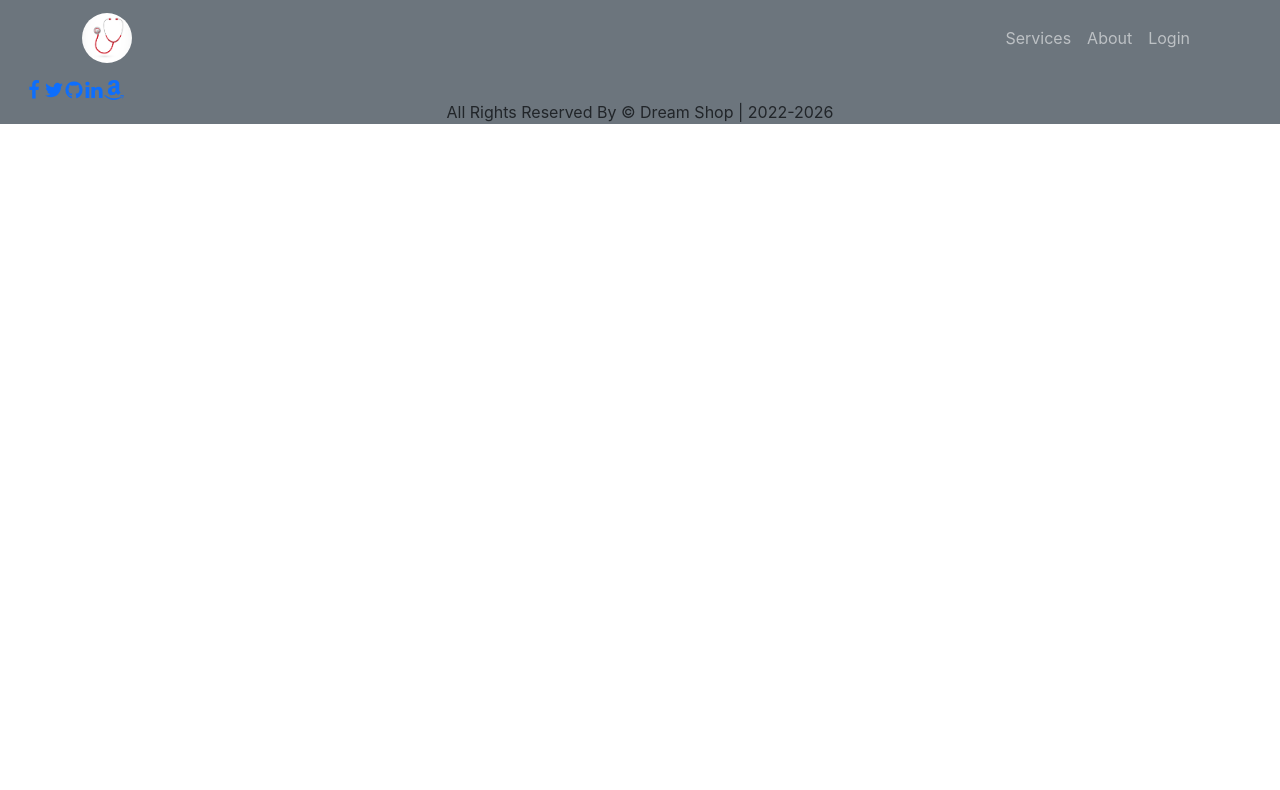
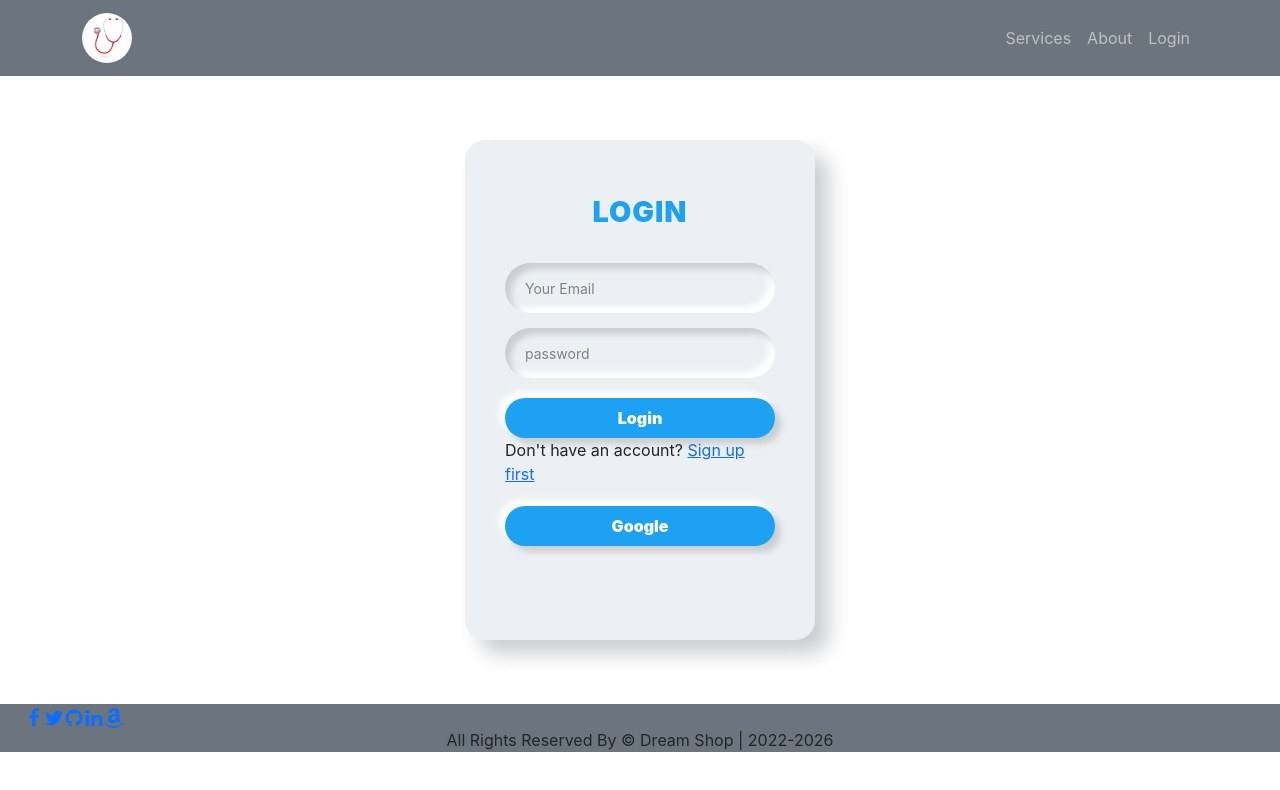
Before and after one commit to zannatreya/independent-service-provider, a React (Create React App) app: page /login in a window 1280 px wide. Shown: the top 790 px of the page. Built offline with nearby package versions, Linux system fonts and the light colour scheme; no server answers.

Commit message:
login implemented

```diff
--- a/package.json
+++ b/package.json
@@ -14,6 +14,7 @@
     "react-firebase-hooks": "^5.0.3",
     "react-router-dom": "^6.3.0",
     "react-scripts": "5.0.1",
+    "react-toastify": "^8.2.0",
     "web-vitals": "^2.1.4"
   },
   "scripts": {
--- a/src/App.js
+++ b/src/App.js
@@ -5,6 +5,9 @@ import Home from './Pages/Home/Home/Home';
 import About from './Pages/About/About';
 import ServiceDetail from './Pages/ServiceDetail/ServiceDetail';
 import Footer from './Pages/Shared/Footer/Footer';
+import Login from './Pages/Login/Login/Login';
+import CheckOut from './Pages/Checkout/CheckOut/CheckOut';
+import RequireAuth from './Pages/Login/RequireAuth/RequireAuth';
 
 function App() {
   return (
@@ -13,9 +16,15 @@ function App() {
       <Routes>
         <Route path="/" element={<Home />} />
         <Route path="/home" element={<Home />} />
-        {/* <Route path='/service/:serviceId' element={<ServiceDetail></ServiceDetail>}></Route> */}
-
+        <Route path='/service/:serviceId' element={<ServiceDetail></ServiceDetail>}></Route>
+        <Route path='/checkout' element={
+          <RequireAuth>
+            <CheckOut></CheckOut>
+          </RequireAuth>
+        }></Route>
         <Route path="/about" element={<About />} />
+        <Route path="/login" element={<Login />} />
+        {/* <Route path="/signup" element={<Signup />} /> */}
       </Routes>
       <Footer></Footer>
 
--- a/src/Pages/Checkout/CheckOut/CheckOut.js
+++ b/src/Pages/Checkout/CheckOut/CheckOut.js
@@ -0,0 +1,11 @@
+import React from 'react';
+
+const CheckOut = () => {
+    return (
+        <div>
+            <h2>checkout this</h2>
+        </div>
+    );
+};
+
+export default CheckOut;
--- a/src/Pages/Home/Service/Service.css
+++ b/src/Pages/Home/Service/Service.css
@@ -3,5 +3,50 @@
     border-radius: 10px;
     padding-bottom: 10px;
     text-align: center;
+    box-shadow: 4px 4px 12px #c5c5c5,
+        -4px -4px 12px #ffffff;
+
 
 }
+
+.service img {
+    width: 100%;
+}
+
+.btn {
+    background: linear-gradient(-45deg, #3f00b5, #9f69fe, #27c8b7, #3f00b5);
+    background-size: 800% 400%;
+    padding: 1em 2em;
+    display: inline-block;
+    border: none;
+    border-radius: 10px;
+    font-size: 17px;
+    font-weight: 700;
+    color: white;
+    transition: all .5s ease-in-out;
+    animation: gradient 10s infinite cubic-bezier(.62, .28, .23, .99) both;
+}
+
+.btn:hover {
+    animation: gradient 3s infinite;
+    transform: scale(1.05);
+}
+
+.btn:active {
+    animation: gradient 3s infinite;
+    transform: scale(0.8);
+}
+
+@keyframes gradient {
+    0% {
+        background-position: 0% 50%;
+    }
+
+    50% {
+        background-position: 100% 50%;
+    }
+
+    100% {
+        background-position: 0% 50%;
+    }
+}
--- a/src/Pages/Home/Service/Service.js
+++ b/src/Pages/Home/Service/Service.js
@@ -9,12 +9,12 @@ const Service = ({ service }) => {
         navigate(`/service/${id}`);
     }
     return (
-        <div className='service'>
+        <div className='service mb-5'>
             <img src={img} height={200} alt="" />
-            <h4>Name: {name}</h4>
+            <h4> {name}</h4>
             <p>Price: ${price}</p>
             <p><span>{description}</span></p>
-            <button onClick={() => navigateToServiceDetail(id)}>Book: {name}</button>
+            <button className='btn' onClick={() => navigateToServiceDetail(id)}>{name}</button>
         </div>
     );
 };
--- a/src/Pages/Home/Services/Services.css
+++ b/src/Pages/Home/Services/Services.css
@@ -7,6 +7,7 @@
 .service-title {
     color: blue;
     text-align: center;
+
 }
 
 @media screen and (max-width: 576px) {
--- a/src/Pages/Home/Services/Services.js
+++ b/src/Pages/Home/Services/Services.js
@@ -8,9 +8,9 @@ import home from '../../../images/home.png';
 import online from '../../../images/online.png';
 
 const services = [
-    { id: 1, name: 'will smith', description: 'xyz', price: 570, img: hospital },
-    { id: 2, name: 'Chris Rock', description: 'xyz', price: 570, img: home },
-    { id: 3, name: 'Dwayne Rock', description: 'xyz', price: 570, img: online },
+    { id: 1, name: 'Hospital Service', description: 'xyz', price: 1000, img: hospital },
+    { id: 2, name: 'Home Service', description: 'xyz', price: 1570, img: home },
+    { id: 3, name: 'Online Service', description: 'xyz', price: 800, img: online },
 
 ];
 const Services = () => {
@@ -18,7 +18,7 @@ const Services = () => {
     return (
         <div id='services' className='container'>
             <div className="row">
-                <h2 className='service-title'>Our Services </h2>
+                <h2 className='service-title py-5'>Our Services </h2>
                 <div className='services-container'>
                     {
                         services.map(service => <Service
--- /dev/null
+++ b/src/Pages/Login/Login/Login.css
@@ -0,0 +1,86 @@
+.login-container {
+    position: relative;
+    width: 350px;
+    margin: 4rem auto;
+    height: 500px;
+    border-radius: 20px;
+    padding: 40px;
+    box-sizing: border-box;
+    background: #ecf0f3;
+    box-shadow: 14px 14px 20px #cbced1, -14px -14px 20px white;
+}
+
+
+.login-title {
+    text-align: center;
+    margin-top: 10px;
+    font-weight: 900;
+    font-size: 1.8rem;
+    color: #1da1f2;
+    letter-spacing: 1px;
+}
+
+.login-form {
+    text-align: left;
+    margin-top: 30px;
+}
+
+.login-container label,
+.login-container input,
+.login-container button {
+    display: block;
+    width: 100%;
+    padding: 0;
+    border: none;
+    outline: none;
+    box-sizing: border-box;
+}
+
+.login-container label {
+    margin-bottom: 4px;
+    color: gray;
+    margin: 15px 0 5px 5px;
+
+}
+
+.login-container input::placeholder {
+    color: gray;
+}
+
+.login-container input {
+    background: #ecf0f3;
+    margin: 15px 0 0 0;
+    padding: 10px;
+    padding-left: 20px;
+    height: 50px;
+    font-size: 14px;
+    border-radius: 50px;
+    box-shadow: inset 6px 6px 6px #cbced1, inset -6px -6px 6px white;
+}
+
+.login-container button {
+    color: white;
+    margin-top: 20px;
+    background: #1da1f2;
+    height: 40px;
+    border-radius: 20px;
+    cursor: pointer;
+    font-weight: 900;
+    box-shadow: 6px 6px 6px #cbced1, -6px -6px 6px white;
+    transition: 0.5s;
+}
+
+.login-container button:hover {
+    box-shadow: none;
+}
+
+
+.error-message {
+    font-size: 12px;
+    color: red;
+    margin: 10px;
+}
+
+.error-message::before {
+    content: "❌ ";
+}
--- a/src/Pages/Login/Login/Login.js
+++ b/src/Pages/Login/Login/Login.js
@@ -0,0 +1,111 @@
+import React, { useEffect, useState } from 'react';
+import { useSignInWithEmailAndPassword, useSignInWithGoogle } from "react-firebase-hooks/auth";
+import { Link, useLocation, useNavigate } from 'react-router-dom';
+import { ToastContainer, toast } from 'react-toastify';
+import 'react-toastify/dist/ReactToastify.css';
+import auth from '../../../firebase.init';
+import './Login.css';
+
+const Login = () => {
+    const [userInfo, setUserInfo] = useState({
+        email: "",
+        password: "",
+    })
+    const [errors, setErrors] = useState({
+        email: "",
+        password: "",
+        general: "",
+    })
+
+    const [signInWithEmail, user, loading, hookError] = useSignInWithEmailAndPassword(auth);
+    const [signInWithGoogle, googleUser, loading2, googleError] = useSignInWithGoogle(auth);
+
+    const handleEmailChange = (e) => {
+        const emailRegex = /\S+@\S+\.\S+/;
+        const validEmail = emailRegex.test(e.target.value);
+
+        if (validEmail) {
+            setUserInfo({ ...userInfo, email: e.target.value })
+            setErrors({ ...errors, email: "" })
+        } else {
+            setErrors({ ...errors, email: "Invalid email" })
+            setUserInfo({ ...userInfo, email: "" })
+        }
+
+
+
+        // setEmail(e.target.value);
+    }
+    const handlePasswordChange = (e) => {
+        const passwordRegex = /.{6,}/;
+        const validPassword = passwordRegex.test(e.target.value);
+
+        if (validPassword) {
+            setUserInfo({ ...userInfo, password: e.target.value });
+            setErrors({ ...errors, password: "" });
+        } else {
+            setErrors({ ...errors, password: "Minimum 6 characters!" });
+            setUserInfo({ ...userInfo, password: "" })
+        }
+
+    }
+
+    const handleLogin = (e) => {
+        e.preventDefault();
+
+        console.log(userInfo)
+
+        signInWithEmail(userInfo.email, userInfo.password);
+
+    }
+
+    const navigate = useNavigate();
+    const location = useLocation();
+    const from = location.state?.from?.pathname || "/";
+
+    useEffect(() => {
+        if (user) {
+            navigate(from);
+        }
+    }, [user]);
+
+    useEffect(() => {
+        const error = hookError || googleError;
+        if (error) {
+            switch (error?.code) {
+                case "auth/invalid-email":
+                    toast("Invalid email provided, please provide a valid email");
+                    break;
+
+                case "auth/invalid-password":
+                    toast("Wrong password. Intruder!!")
+                    break;
+                default:
+                    toast("something went wrong")
+            }
+        }
+    }, [hookError, googleError])
+
+    return (
+        <div className="login-container">
+            <div className="login-title">LOGIN</div>
+            <form className="login-form" onSubmit={handleLogin}>
+                <input type="text" placeholder="Your Email" onChange={handleEmailChange} />
+                {errors?.email && <p className="error-message">{errors.email}</p>}
+                <input type="password" placeholder="password" onChange={handlePasswordChange} />
+                {errors?.password && <p className="error-message">{errors.password}</p>}
+                <button>Login</button>
+
+                {/* {error && <p className="error-message">{error}</p> } */}
+                {/* {hookError && <p className="error-message">{hookError?.message}</p>} */}
+                <ToastContainer />
+
+                <p>Don't have an account? <Link to="/signup">Sign up first</Link> </p>
+            </form>
+
+            <button onClick={() => signInWithGoogle()}>Google</button>
+        </div>
+    );
+};
+
+export default Login;
--- a/src/Pages/Login/RequireAuth/RequireAuth.js
+++ b/src/Pages/Login/RequireAuth/RequireAuth.js
@@ -0,0 +1,24 @@
+import React from 'react';
+import { useAuthState } from 'react-firebase-hooks/auth';
+import { Navigate, useLocation } from 'react-router-dom';
+import auth from '../../../firebase.init';
+
+const RequireAuth = ({ children }) => {
+
+    const [user, loading, error] = useAuthState(auth);
+    const location = useLocation();
+
+    if (loading) {
+        return <p>Loading</p>
+    }
+
+    if (user) {
+        return children;
+    } else {
+        return <Navigate to="/login" state={{ from: location }} replace />
+    }
+
+
+};
+
+export default RequireAuth;
--- a/src/Pages/Shared/Header/Header.js
+++ b/src/Pages/Shared/Header/Header.js
@@ -27,7 +27,7 @@ const Header = () => {
                             {/* <Nav.Link href="home#services">Services</Nav.Link> */}
                         </Nav>
                         <Nav>
-                            <Nav.Link href="/services">Services</Nav.Link>
+                            <Nav.Link href="home#services">Services</Nav.Link>
 
                             <Nav.Link as={Link} to="/about">About</Nav.Link>
                             {
```
Also changed, not shown: 2 other files (tests, documents, lock files or other folders).
